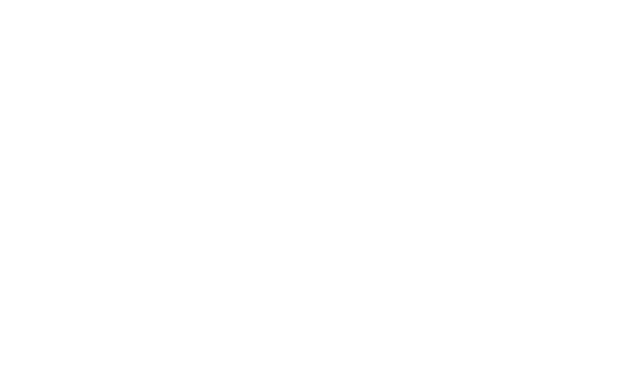
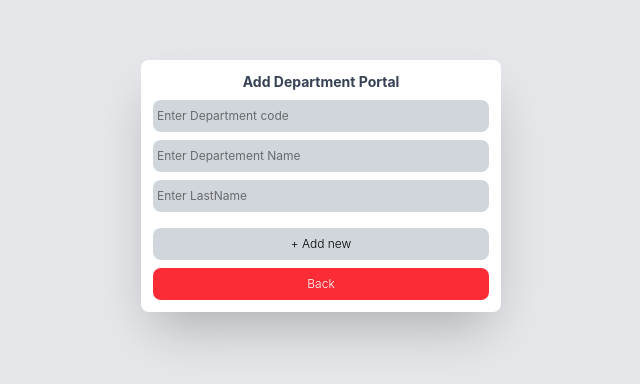
Before and after one commit to niyomugaboetiene/Employee-Payroll-Management-System, a React app in the folder frontend/: page /AddDepartment in a window 1280 px wide. Before the commit this address had no page. Shown: the part 214-598 px from the top of the page, without its empty margins (319-959 px from the left). Built offline with nearby package versions, Linux system fonts and the light colour scheme; the HTML template or start-up script is replaced by a standard one.

Commit message:
implement App.jsx

```diff
--- a/frontend/src/App.jsx
+++ b/frontend/src/App.jsx
@@ -7,7 +7,8 @@
   return (
       <BrowserRouter>
           <Routes>
-              <Route path="/AddEmployee" element={<AddEmployee />}/>
+              <Route path="/AddEmployee" element={<AddEmployee />} />
+              <Route path="/AddDepartment" element={<AddDepartment />} />
           </Routes>
       </BrowserRouter>
   )
```
